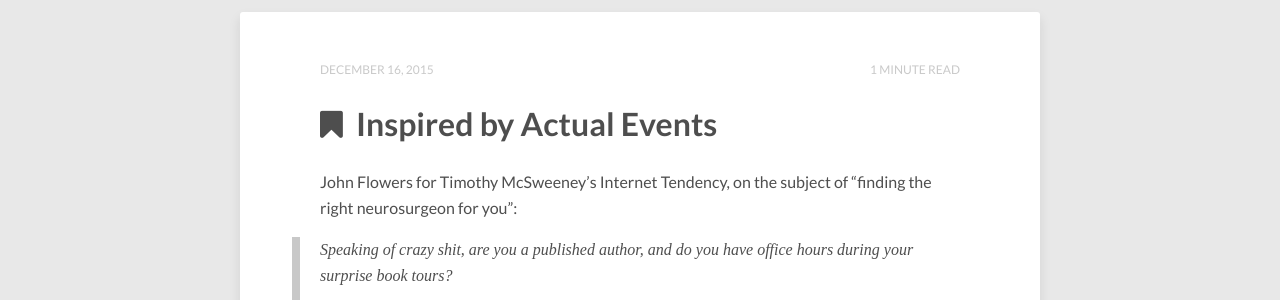
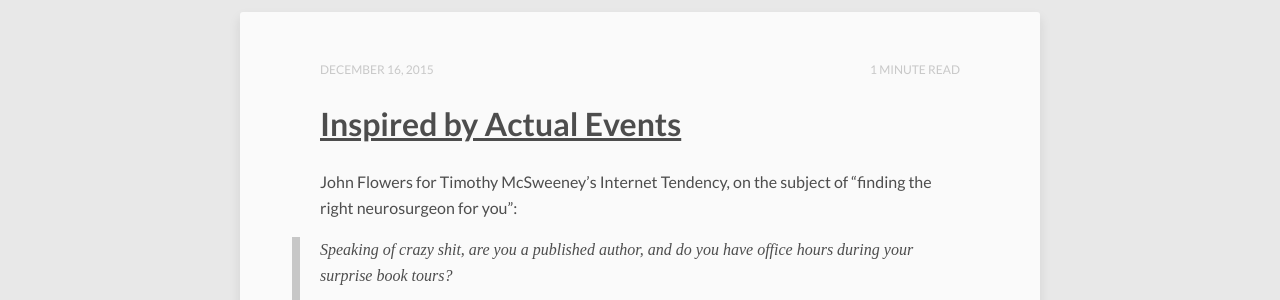
Before and after one commit to CarterPape/CarterPape.github.io, a Jekyll site: the page built from index.html, in a window 1280 px wide. Shown: the part 438-738 px from the top of the page. Built offline with Jekyll 4.4.1, drawn with Linux system fonts in a browser that asks for light colours; nearby versions of some CDN libraries; the list of posts is cut into pages by our own code.

Commit message:
Tends to linked articles

```diff
--- a/_layouts/post.html
+++ b/_layouts/post.html
@@ -17,11 +17,7 @@
     <article class="hentry">
         <header class="header-title">
             <div class="header-title-wrap">
-                {% if page.link %}
-                    <h1 class="entry-title"><a href="{{ site.url }}{{ page.url }}" class="permalink" rel="bookmark" title="{{ post.title }}"><i class="fa fa-bookmark permalink"></i></a> <a href="{{ page.link }}">{{ page.title }}</a></h1>
-                {% else %}
-                    <h1 class="entry-title"><a href="{{ site.url }}{{ page.url }}" rel="bookmark" title="{{ page.title }}">{{ page.title }}</a></h1>
-                {% endif %}
+                <h1 class="entry-title"><a href="{% if page.link %}{{ page.link }}{% else %}{{ site.url }}{{ page.url }}{% endif %}" rel="bookmark" title="{{ page.title }}">{{ page.title }}</a></h1>
                 <h2><span class="entry-date date published"><time datetime="{{ page.date | date_to_xmlschema }}">{{ page.date | date: "%B %d, %Y" }}</time></span></h2>
                 {% if site.reading_time %}
                 <p class="entry-reading-time">
--- a/_sass/_page.scss
+++ b/_sass/_page.scss
@@ -203,6 +203,11 @@ header .entry-meta {
         display: block;
     }
 }
+.linked {
+    header .entry-title a {
+        text-decoration: underline;
+    }
+}
 #post,
 #page {
     .entry-content {
@@ -377,6 +382,9 @@ header .entry-meta {
             padding: 50px 80px;
         }
     }
+    article.linked {
+        background-color: #fafafa;
+    }
 }
 .entry-image-index {
     margin-top: -25px;
--- a/_sass/_variables.scss
+++ b/_sass/_variables.scss
@@ -25,20 +25,21 @@ body {
 
 // Colors
 // --------------------------------------------------
-$base-color                   : rgba(#222,0.8);
-$body-color               : #e8e8e8;
-$text-color               : rgba(#222,0.8);
-$comp-color                 : complement(#222);
-$border-color             : lighten($base-color,60);
-$white                    : #fff;
-$black                    : #000;
-$link-color              : rgba(#222,0.8);
+$base-color             : rgba(#222,0.8);
+$body-color             : #e8e8e8;
+$text-color             : rgba(#222,0.8);
+$comp-color             : complement(#222);
+$border-color           : lighten($base-color,60);
+$white                  : #fff;
+$black                  : #000;
+$link-color             : rgba(#222,0.8);
+$not-feature-color      : #fafafa;
 
-$primary                   : #222;
-$success                   : #5cb85c;
-$warning                   : #dd8338;
-$danger                       : #C64537;
-$info                         : #308cbc;
+$primary                : #222;
+$success                : #5cb85c;
+$warning                : #dd8338;
+$danger                 : #C64537;
+$info                   : #308cbc;
 
 
 // Screen Size
--- a/index.html
+++ b/index.html
@@ -8,7 +8,7 @@ image:
 
 {% include motm.html %}
 {% for post in paginator.posts %}
-<article class="hentry">
+<article class="hentry{% if post.link %} linked{% endif %}">
   <header>
     {% if post.image.feature %}
       <div class="entry-image-index">
@@ -24,11 +24,7 @@ image:
       </span><!-- /.entry-reading-time -->
       {% endif %}
     </div><!-- /.entry-meta -->
-    {% if post.link %}
-      <h1 class="entry-title"><a href="{{ site.url }}{{ post.url }}" class="permalink" rel="bookmark" title="{{ post.title }}"><i class="fa fa-bookmark"></i></a> <a href="{{ post.link }}">{{ post.title }}</a></h1>
-    {% else %}
-      <h1 class="entry-title"><a href="{{ site.url }}{{ post.url }}" rel="bookmark" title="{{ post.title }}" itemprop="url">{{ post.title }}</a></h1>
-    {% endif %}
+    <h1 class="entry-title"><a href="{% if post.link %}{{ post.link }}{% else %}{{ site.url }}{{ post.url }}{% endif %}" rel="bookmark" title="{{ post.title }}" itemprop="url">{{ post.title }}</a></h1>
   </header>
   <div class="entry-content">
     {{ post.content }}
```
